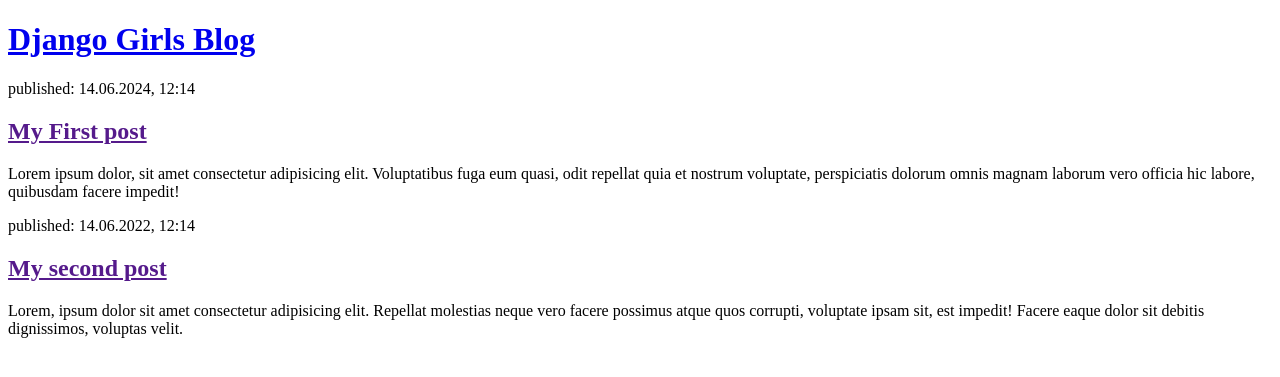
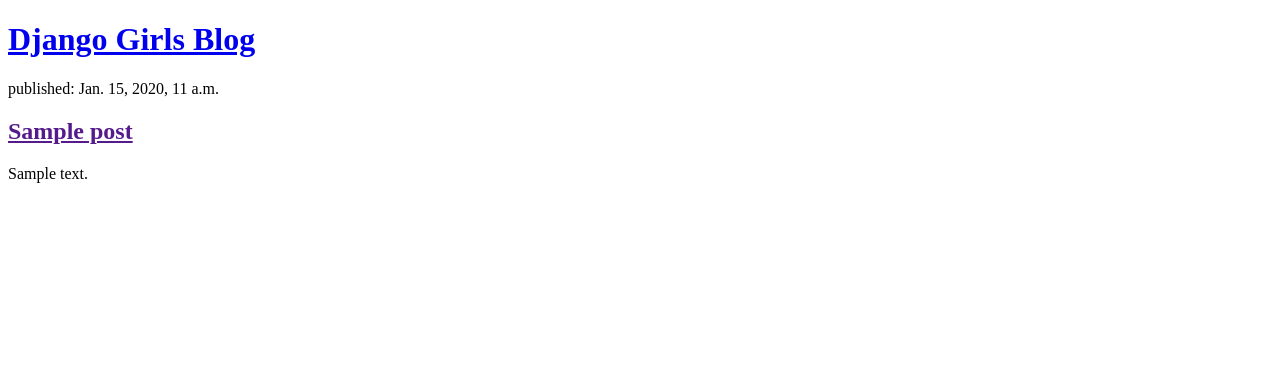
Before and after one commit to Nurakhamis/my-first-blog, a Django app: page / in a window 1280 px wide. Shown: the top 377 px of the page. Run offline with Django 3.2, Linux system fonts and the light colour scheme; tables that the repository leaves empty hold one stand-in row (values such as "Sample post").

Commit message:
Modified templates to display posts from database.

```diff
--- a/blog/templates/blog/post_list.html
+++ b/blog/templates/blog/post_list.html
@@ -8,16 +8,12 @@
             <h1><a href="/">Django Girls Blog</a></h1>
         </header>
 
-        <article>
-            <time>published: 14.06.2024, 12:14</time>
-            <h2><a href="">My First post</a></h2>
-            <p>Lorem ipsum dolor, sit amet consectetur adipisicing elit. Voluptatibus fuga eum quasi, odit repellat quia et nostrum voluptate, perspiciatis dolorum omnis magnam laborum vero officia hic labore, quibusdam facere impedit!</p>
-        </article>
-
-        <article>
-            <time>published: 14.06.2022, 12:14</time>
-            <h2><a href="">My second post</a></h2>
-            <p>Lorem, ipsum dolor sit amet consectetur adipisicing elit. Repellat molestias neque vero facere possimus atque quos corrupti, voluptate ipsam sit, est impedit! Facere eaque dolor sit debitis dignissimos, voluptas velit.</p>
-        </article>
+        {% for post in posts %}
+            <article>
+                <time>published: {{ post.published_date }}</time>
+                <h2><a href="">{{ post.title }}</a></h2>
+                <p>{{ post.text|linebreaksbr }}</p>
+            </article>
+        {% endfor %}
     </body>
 </html>
--- a/blog/views.py
+++ b/blog/views.py
@@ -1,5 +1,8 @@
 from django.shortcuts import render
+from .models import Post
+from django.utils import timezone
 
 # Create your views here.
 def post_list(request):
-    return render(request, 'blog/post_list.html', {})
+    posts = Post.objects.filter(published_date__lte=timezone.now()).order_by('published_date')
+    return render(request, 'blog/post_list.html', {'posts': posts})
```
